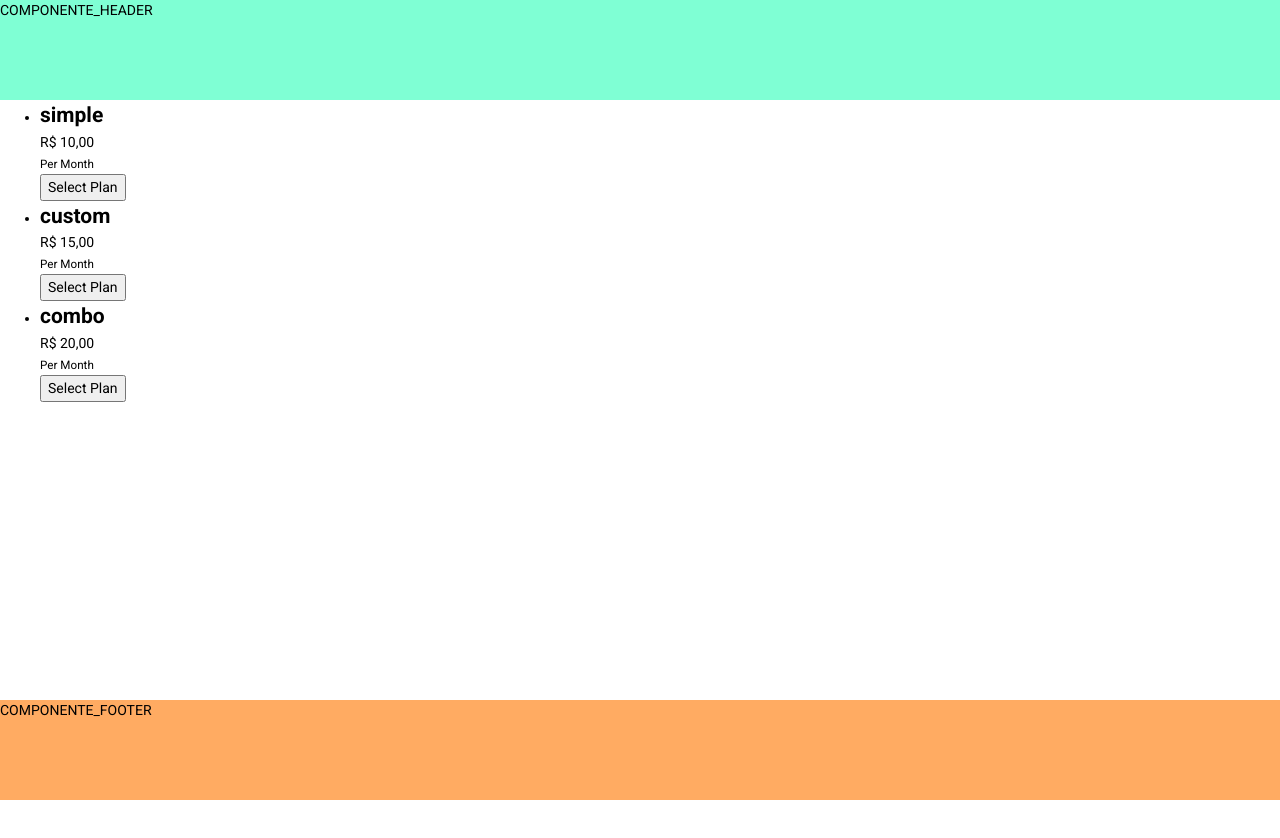
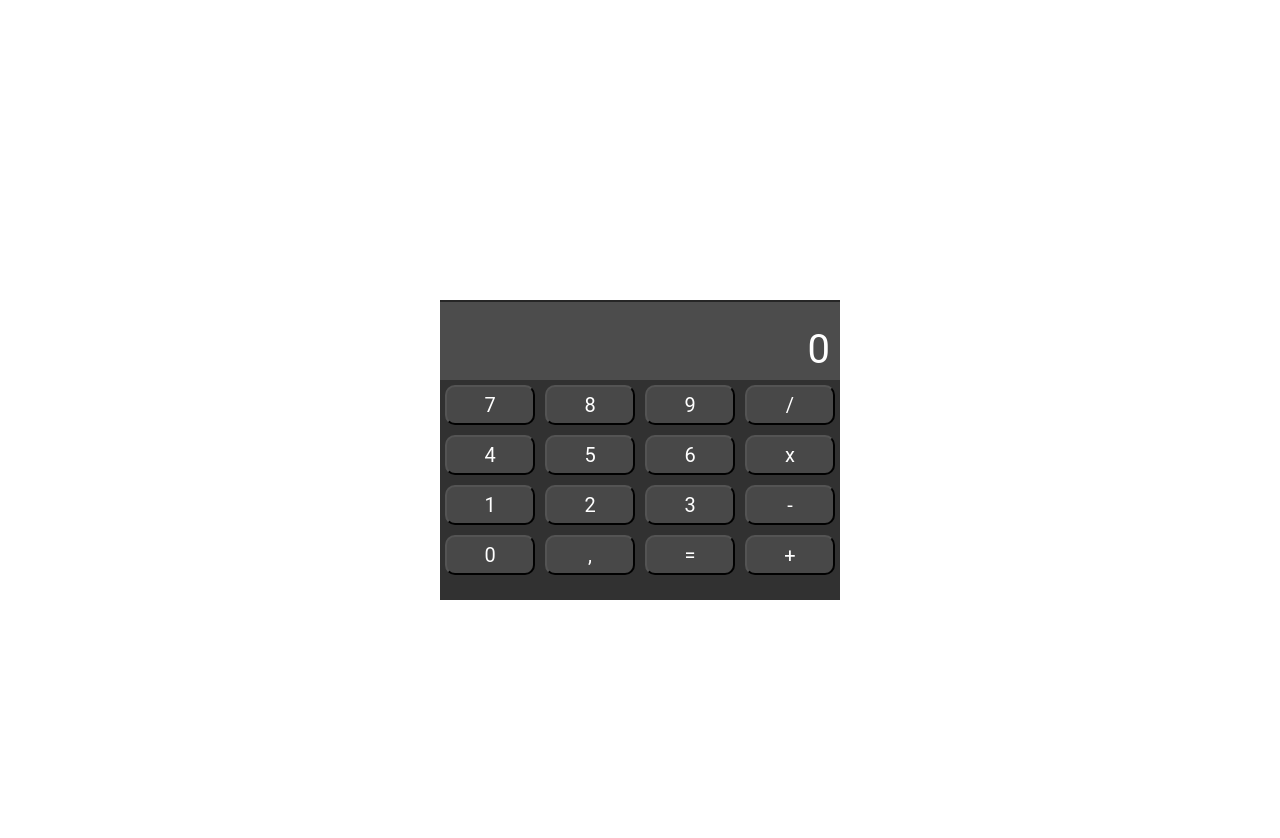
Before and after one commit to igormotta92/gta-desafio-react, a React (Create React App) app: page / in a window 1280 px wide. Shown: the top 838 px of the page. Before the commit the page ends 800 px from the top, so only its background shows below. Built offline with nearby package versions, Linux system fonts and the light colour scheme.

Commit message:
add : creating calculator

```diff
--- /dev/null
+++ b/src/components/Button/Button.tsx
@@ -0,0 +1,66 @@
+import { ClassType, MouseEventHandler, ReactElement, ReactNode } from "react";
+import { JsxElement } from "typescript";
+
+import './style.css'
+
+interface IProps {
+  onClick?: MouseEventHandler
+  value?: any,
+  children: ReactNode
+}
+
+function Button({ onClick, value, children }: IProps) {
+  return (
+    <button
+      className='button'
+      onClick={onClick}
+      data-value={value}>
+      {children}
+    </button >
+  )
+}
+
+export default Button;
+
+
+
+// --------------------------------
+
+// interface IProps {
+//   onClick: Function
+//   children: ReactNode,
+//   isInput: Number
+// }
+
+// const Button = ({ children, onClick, isInput }: IProps) => {
+//   const isNumber = (val: any) => {
+//     if (!isNaN(val) || val === "C" || val === ".") {
+//       return true;
+//     }
+//     return false;
+//   };
+
+//   const isEqual = (val: any) => {
+//     if (val === "=") {
+//       return true;
+//     }
+//     return false;
+//   };
+
+//   return (
+//     <>
+//       {isInput ? (
+//         <div className="input">{children}</div>
+//       ) : (
+//         <div
+//           className={`botao-wrapper botao ${isEqual(children) ? "btn-igual" : null} ${isNumber(children) ? null : "operacao"}`}
+//           onClick={() => onClick(children)}
+//         >
+//           {children}
+//         </div>
+//       )}
+//     </>
+//   );
+// };
+
+// export default Button;
--- /dev/null
+++ b/src/components/Button/index.ts
@@ -0,0 +1 @@
+export { default as Button } from './Button'
--- /dev/null
+++ b/src/components/Button/style.css
@@ -0,0 +1,31 @@
+.c-page_main-content-all {
+  width: 1300px;
+  height: 100vh;
+  margin: auto;
+}
+
+.c-header {
+  background: aquamarine;
+  width: 100%;
+  height: 100px;
+  position: absolute;
+  top: 0;
+  right: 0;
+}
+
+.c-page_main-content {
+  /* background-color: bisque; */
+  padding-top: 100px;
+  padding-bottom: 100px;
+  height: 100%;
+
+}
+
+.c-footer {
+  background: #ffab62;
+  width: 100%;
+  height: 100px;
+  position: absolute;
+  bottom: 0;
+  left: 0;
+}
--- /dev/null
+++ b/src/components/Screen/index.tsx
@@ -0,0 +1,18 @@
+import React from 'react';
+import './styles.css'
+
+interface ScreenProps {
+  value?: any
+}
+
+function Screen({ value }: ScreenProps) {
+  return (
+    <>
+      <div className='screen'>
+        {value ?? 0}
+      </div>
+    </>
+  )
+}
+
+export default Screen;
--- /dev/null
+++ b/src/components/Screen/styles.css
@@ -0,0 +1,12 @@
+.screen {
+  width: 400px;
+  height: 80px;
+  background-color: #4c4c4c;
+  display: flex;
+  color: #FFF;
+  align-items: flex-end;
+  justify-content: flex-end;
+  font-size: 40px;
+  padding-right: 10px;
+  border-top: 2px solid #262626;
+}
--- /dev/null
+++ b/src/components/Wrapper/styles.css
@@ -0,0 +1,4 @@
+.container {
+  display: flex;
+  flex-direction: column;
+}
--- a/src/pages/Home/Home.tsx
+++ b/src/pages/Home/Home.tsx
@@ -1,31 +1,119 @@
-import { PageMain } from "../../components/PageMain";
-import { formatCurrency } from "../../utils/formatCurrency";
+import React, { EventHandler, useState } from "react";
+import "./calculator.css";
+import Container from "@mui/material/Container";
+import { Box } from "@mui/system";
+import { Button } from "../../components/Button";
+import Screen from './../../components/Screen';
+import { parse } from "path";
 
-const plans = [
-  { id: 1, pacote: 'simple', price: 10 },
-  { id: 2, pacote: 'custom', price: 15 },
-  { id: 3, pacote: 'combo', price: 20 },
-]
 
-function Home() {
+export default function Calculator() {
+
+  //=============================
+
+  // let listCalcs = [
+  //   {
+  //     number1: 0,
+  //     number2: 0,
+  //     op: 0,
+  //     total: 0,
+  //   }
+  // ]
+
+  const [listCalcs, setListCalcs] = useState([]);
+  const [number, setNumber] = useState(0);
+  const [oldNumber, setOldNumber] = useState(0);
+  const [operator, setOperator] = useState();
+
+  const clear = (e: any): void => {
+    setNumber(0);
+  }
+
+  const operatorHandler = (e: any): void => {
+    let operator = e.target.dataset.value;
+    setOperator(operator);
+    setOldNumber(number);
+    setNumber(0);
+  }
+
+  const inputNum = (e: any) => {
+    let value = e.target.dataset.value;
+    value = parseFloat(value);
+    if (number === 0) {
+      setNumber(value);
+    } else {
+      setNumber(parseFloat(value + number));
+    }
+  }
+
+  const calculate = (e: any): void => {
+
+    if (operator === "/") {
+      setNumber(oldNumber / number);
+    } else if (operator === "x") {
+      setNumber(oldNumber * number);
+    } else if (operator === "-") {
+      console.log(oldNumber)
+      console.log(number)
+      console.log(oldNumber - number)
+      setNumber(oldNumber - number);
+    } else if (operator === "+") {
+      setNumber(eval(`${oldNumber} + ${number}`));
+    }
+  }
+
+  // }
+
+  /**
+   * -------------------|
+   * -----------------  |
+   * display            |
+   * -----------------  |
+   * Buttons            |
+   * Buttons            |
+   * Buttons            |
+   * Buttons            |
+   * -------------------|
+   */
+
   return (
-    <PageMain>
+    <div>
+      <div className='calculate'>
+        <Screen value={number} />
+        <div className='calculate--button'>
 
-      <ul className="plans__container">
-        {plans.map(item => (
-          <li className="plans__item" key={item.id}>
-            <h2>{item.pacote}</h2>
-            <div className="plans__price">
-              <p>{formatCurrency(item.price)}</p>
-              <small>Per Month</small>
-            </div>
-            <button className="plans__btn">Select Plan</button>
-          </li>
-        ))}
-      </ul>
+          <div className='line1'>
+            <Button onClick={inputNum} value={7}>7</Button>
+            <Button onClick={inputNum} value={8}>8</Button>
+            <Button onClick={inputNum} value={9}>9</Button>
+            <Button onClick={operatorHandler} value="/">/</Button>
+          </div>
 
-    </PageMain>
-  )
+          <div className='line2'>
+            <Button onClick={inputNum} value={4}>4</Button>
+            <Button onClick={inputNum} value={5}>5</Button>
+            <Button onClick={inputNum} value={6}>6</Button>
+            <Button onClick={operatorHandler} value="x">x</Button>
+          </div>
+
+          <div className='line3'>
+            <Button onClick={inputNum} value={1}>1</Button>
+            <Button onClick={inputNum} value={2}>2</Button>
+            <Button onClick={inputNum} value={3}>3</Button>
+            <Button onClick={operatorHandler} value="-">-</Button>
+          </div>
+
+          <div className='line4'>
+            <Button onClick={inputNum} value={0}>0</Button>
+            <Button onClick={inputNum} value=",">,</Button>
+            <Button onClick={calculate} value="=">=</Button>
+            <Button onClick={operatorHandler} value="+">+</Button>
+          </div>
+
+        </div >
+      </div >
+
+
+    </div>
+  );
 }
-
-export default Home;
--- /dev/null
+++ b/src/pages/Home/calculator.css
@@ -0,0 +1,47 @@
+.calculate {
+  margin-top: 300px;
+  display: flex;
+  flex-direction: column;
+  justify-content: center;
+  align-items: center;
+}
+
+.calculate--button {
+  width: 400px;
+  height: 220px;
+  background-color: #313131;
+}
+
+.calculate--button .button {
+  display: flex;
+  justify-content: center;
+  align-items: center;
+  background-color: #484848;
+  width: 100px;
+  height: 40px;
+  color: #FFF;
+  margin: 5px;
+  font-size: 20px;
+  border-radius: 10px;
+  cursor: pointer;
+}
+
+.calculate--button a:hover {
+  background-color: #656565;
+}
+
+.line1 {
+  display: flex;
+}
+
+.line2 {
+  display: flex;
+}
+
+.line3 {
+  display: flex;
+}
+
+.line4 {
+  display: flex;
+}
```
Also changed, not shown: src/components/Wrapper/index.tsx (added, +12 -0 lines), doc/notions.txt, src/pages/Home/style.css (deleted), 1 other file (tests, documents, lock files or other folders).
